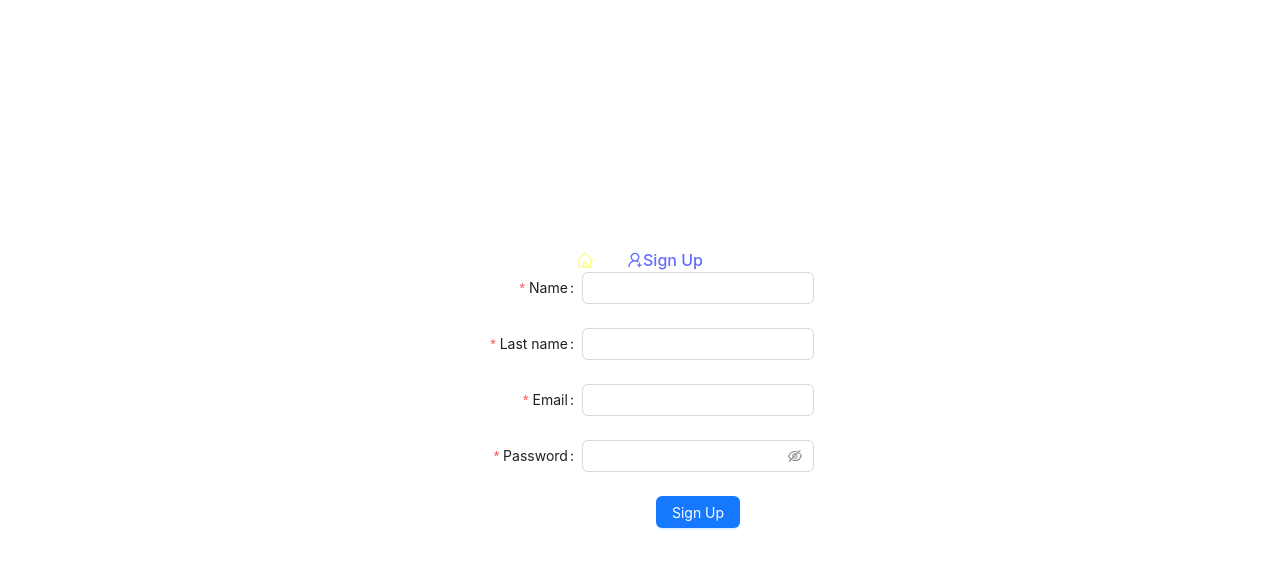
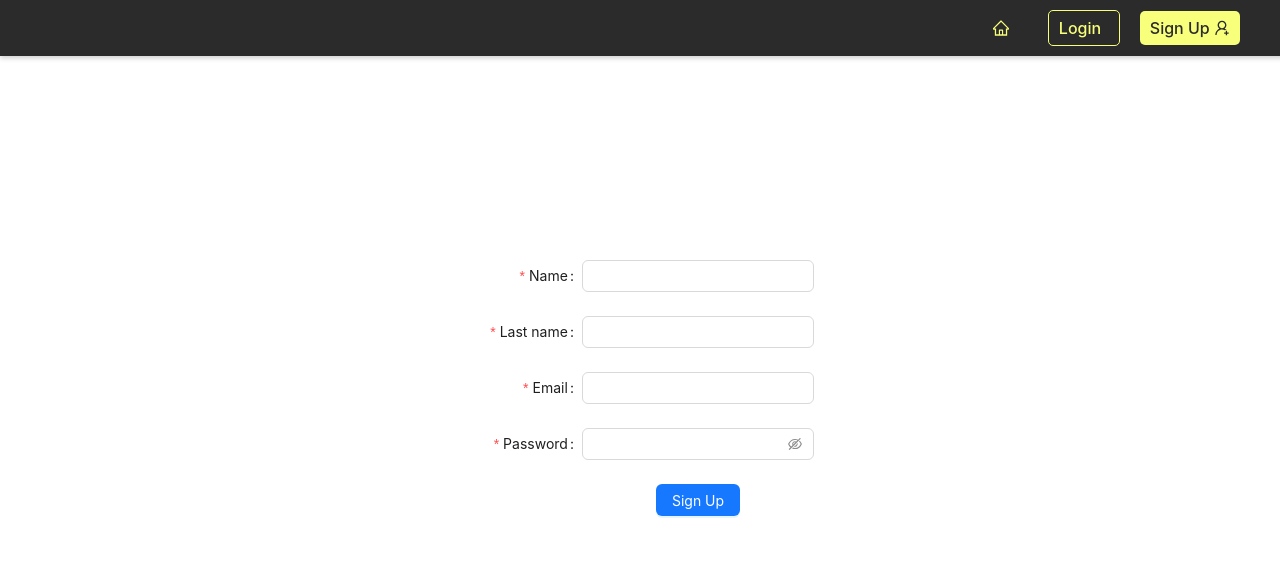
Before and after one commit to saraoriola/connexa-front, a React (Vite) app: page /register in a window 1280 px wide. Shown: the top 568 px of the page. Built offline with nearby package versions, Linux system fonts and the light colour scheme.

Commit message:
Resolved 500 error with Axios and added header styles and button hover effects

```diff
--- a/src/components/Header/Header.jsx
+++ b/src/components/Header/Header.jsx
@@ -4,6 +4,7 @@ import { UserContext } from "../../context/UserContext/UserState";
 import { CoursesContext } from "../../context/CoursesContext/CoursesState";
 import { HomeOutlined, ShoppingCartOutlined, UserAddOutlined, UserDeleteOutlined, UserOutlined } from "@ant-design/icons";
 import { Badge } from "antd";
+import "./Header.scss";
 
 const Header = () => {
   const { token, logout } = useContext(UserContext);
@@ -20,34 +21,33 @@ const Header = () => {
   };
 
   return (
-    <div>
-      <Link to="/">
-        <HomeOutlined style={{ color: "#f8ff7a", width: "50px" }} />
+    <div className="header">
+      <Link to="/" className="icon-link">
+        <HomeOutlined />
       </Link>
       {token ? (
         <>
-          <Link to="/cart" style={{ marginRight: "5px" }}>
-            <Badge count={cart.length} size="small" style={{ marginRight: "5px" }}>
-              <ShoppingCartOutlined style={{ color: "#f8ff7a", width: "50px" }} />
+          <Link to="/cart" className="badge-icon-link">
+            <Badge count={cart.length} size="small">
+              <ShoppingCartOutlined />
             </Badge>
           </Link>
 
-          <Link to="/profile">
-            <UserOutlined style={{ color: "#f8ff7a", width: "50px" }} />
+          <Link to="/profile" className="icon-link">
+            <UserOutlined />
           </Link>
 
-          <button onClick={logoutUser}>
+          <button className="user-icon" onClick={logoutUser}>
             <UserDeleteOutlined />
           </button>
         </>
       ) : (
         <>
-          <Link to="/login">
-            <UserAddOutlined />
-          </Link>
+<Link to="/login" className="icon-link login-link">Login</Link>
 
-          <Link to="/register">
-            Sign Up
+
+          <Link to="/register" className="signup-link">
+            Sign Up <UserAddOutlined />
           </Link>
         </>
       )}
--- a/src/components/Header/Header.scss
+++ b/src/components/Header/Header.scss
@@ -0,0 +1,79 @@
+@import "/src/colors.scss";
+
+.header {
+  display: flex;
+  align-items: center;
+  justify-content: end;
+  background-color: $black-color;
+  padding: 10px;
+  box-shadow: 0 2px 5px rgba(0, 0, 0, 0.2);
+  position: fixed;
+  top: 0;
+  left: 0;
+  width: 100%;
+  z-index: 1000;
+
+  .icon-link {
+    color: $yellow-color;
+    width: 50px;
+    margin-right: 5px;
+    display: flex;
+    align-items: center;
+    text-decoration: none;
+
+    &:hover {
+      color: $darkgrey-color;
+    }
+  }
+
+  .login-link {
+    border: 1px solid $yellow-color;
+    border-radius: 5px;
+    padding: 5px 10px;
+    color: $yellow-color;
+    text-decoration: none;
+    margin-right: 10px;
+  }
+
+  .badge-icon-link {
+    margin-right: 5px;
+
+    .ant-badge-count {
+      background-color: $yellow-color;
+      color: $black-color;
+    }
+
+    .anticon {
+      color: $yellow-color;
+      width: 50px;
+    }
+  }
+
+  .user-icon {
+    color: $yellow-color;
+    width: 50px;
+    cursor: pointer;
+    background-color: transparent;
+    border: none;
+
+    &:hover {
+      background-color: $darkgrey-color;
+      color: $white-color;
+    }
+  }
+
+  .signup-link {
+    color: $black-color;
+    background-color: $yellow-color;
+    padding: 5px 10px;
+    border-radius: 5px;
+    text-decoration: none;
+    margin-left: 10px;
+    margin-right: 50px;
+
+    &:hover {
+      background-color: $darkgrey-color;
+      color: $white-color;
+    }
+  }
+}
--- a/src/components/Login/Login.jsx
+++ b/src/components/Login/Login.jsx
@@ -2,6 +2,7 @@ import React, { useContext } from "react";
 import { Button, Form, Input, notification } from "antd";
 import { UserContext } from "../../context/UserContext/UserState";
 import { useNavigate } from "react-router-dom";
+
 
 const Login = () => {
   const { login } = useContext(UserContext);
--- a/src/context/OrdersContext/OrdersState.jsx
+++ b/src/context/OrdersContext/OrdersState.jsx
@@ -8,11 +8,11 @@ export const OrdersContext = createContext();
 export const OrdersProvider = ({ children }) => {
   const createOrder = async (order) => {
     const token = JSON.parse(localStorage.getItem("token"));
-
+console.log(order)
     try {
       await axios.post(
         API_URL + "/orders/create",
-        { coursesIds: order.map(course => course.id) },
+        { courseIds: order.map(course => course.id) },
 
         {
           headers: {
--- a/src/index.scss
+++ b/src/index.scss
@@ -1,12 +1,12 @@
+@import "/src/colors.scss";
+
 :root {
   font-family: Inter, system-ui, Avenir, Helvetica, Arial, sans-serif;
   line-height: 1.5;
   font-weight: 400;
-
   color-scheme: light dark;
-  color: rgba(255, 255, 255, 0.87);
-  background-color: #242424;
-
+  color: $white-color;
+  background-color: $lightgrey-color;
   font-synthesis: none;
   text-rendering: optimizeLegibility;
   -webkit-font-smoothing: antialiased;
@@ -16,11 +16,11 @@
 
 a {
   font-weight: 500;
-  color: #646cff;
+  color: $yellow-color;
   text-decoration: inherit;
 }
 a:hover {
-  color: #535bf2;
+  color: $darkgrey-color;
 }
 
 body {
@@ -43,12 +43,13 @@ button {
   font-size: 1em;
   font-weight: 500;
   font-family: inherit;
-  background-color: #1a1a1a;
+  background-color: $darkgrey-color;
+  color: $white-color;
   cursor: pointer;
   transition: border-color 0.25s;
 }
 button:hover {
-  border-color: #646cff;
+  border-color: $yellow-color;
 }
 button:focus,
 button:focus-visible {
@@ -57,13 +58,14 @@ button:focus-visible {
 
 @media (prefers-color-scheme: light) {
   :root {
-    color: #213547;
-    background-color: #ffffff;
+    color: $darkgrey-color;
+    background-color: $white-color;
   }
   a:hover {
-    color: #747bff;
+    color: $yellow-color;
   }
   button {
-    background-color: #f9f9f9;
+    background-color: $lightgrey-color;
+    color: $black-color;
   }
 }
```
Also changed, not shown: src/components/Prueba.jsx (added, +59 -0 lines).
